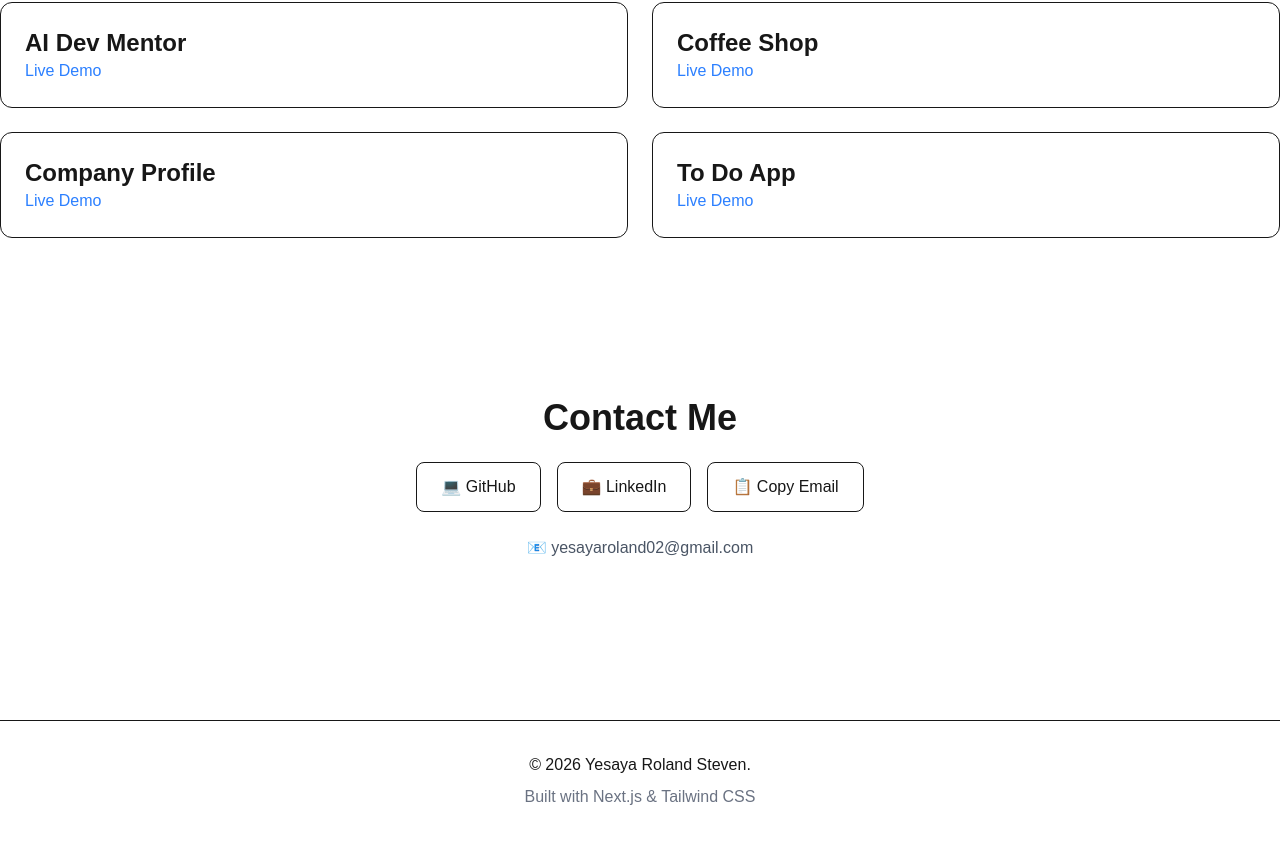
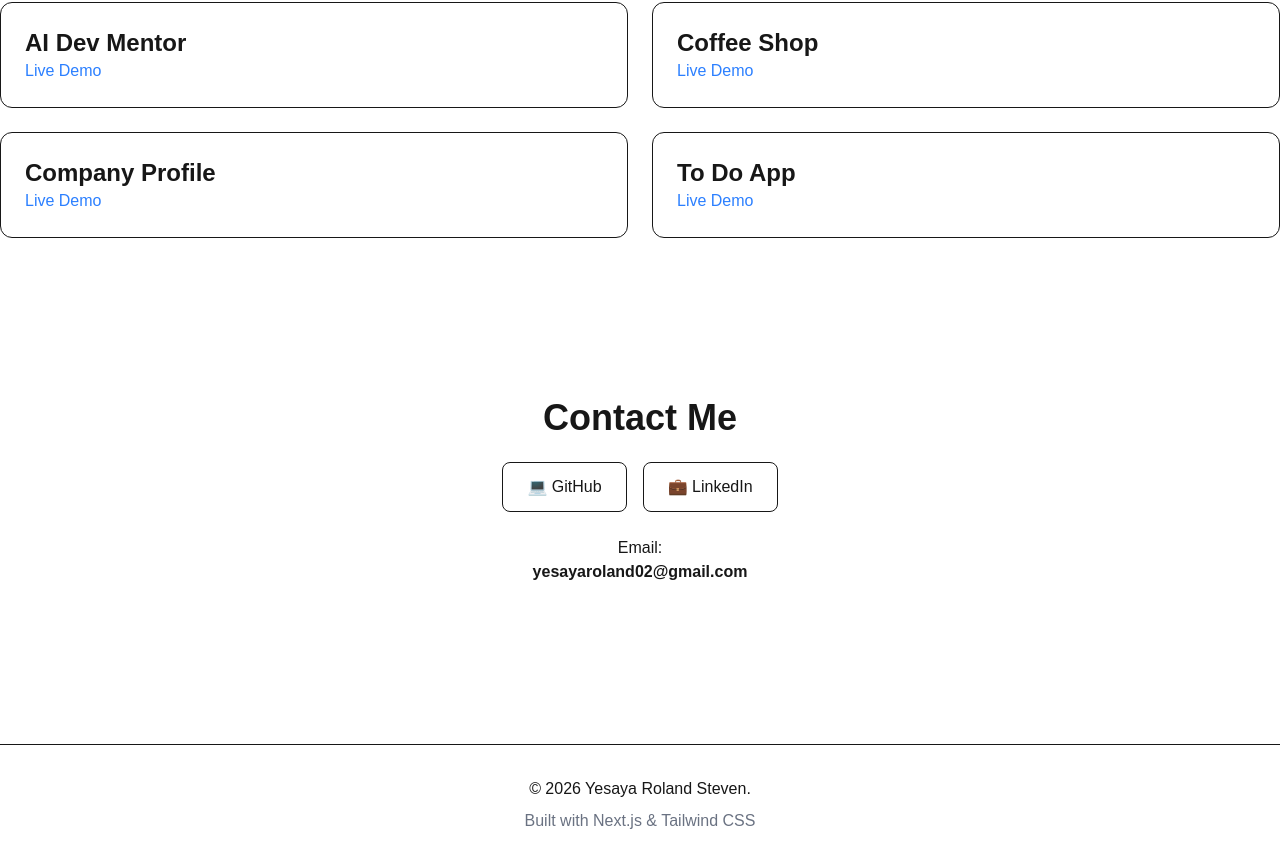
Before and after one commit to yesayaroland02-web/potofolio-IT, a Next.js app: page / in a window 1280 px wide. Shown: the part 1548-2413 px from the top of the page. Before the commit the page ends 2389 px from the top, so only its background shows below. Built offline with nearby package versions, Linux system fonts and the light colour scheme.

Commit message:
Update contact.tsx

```diff
--- a/components/contact.tsx
+++ b/components/contact.tsx
@@ -1,12 +1,4 @@
 export default function Contact() {
-  const copyEmail = async () => {
-    await navigator.clipboard.writeText(
-      "yesayaroland02@gmail.com"
-    );
-
-    alert("Email copied!");
-  };
-
   return (
     <section
       id="contact"
@@ -16,12 +8,12 @@ export default function Contact() {
         Contact Me
       </h2>
 
-      <div className="flex justify-center gap-4 mt-6 flex-wrap">
+      <div className="flex justify-center gap-4 flex-wrap">
         <a
           href="https://github.com/yesayaroland02-web"
           target="_blank"
           rel="noopener noreferrer"
-          className="px-6 py-3 border rounded-lg hover:bg-gray-100"
+          className="px-6 py-3 border rounded-lg"
         >
           💻 GitHub
         </a>
@@ -30,22 +22,18 @@ export default function Contact() {
           href="https://www.linkedin.com/in/yesaya-roland-steven-51286b335/"
           target="_blank"
           rel="noopener noreferrer"
-          className="px-6 py-3 border rounded-lg hover:bg-gray-100"
+          className="px-6 py-3 border rounded-lg"
         >
           💼 LinkedIn
         </a>
-
-        <button
-          onClick={copyEmail}
-          className="px-6 py-3 border rounded-lg hover:bg-gray-100"
-        >
-          📋 Copy Email
-        </button>
       </div>
 
-      <p className="mt-6 text-gray-600">
-        📧 yesayaroland02@gmail.com
-      </p>
+      <div className="mt-6">
+        <p>Email:</p>
+        <p className="font-semibold">
+          yesayaroland02@gmail.com
+        </p>
+      </div>
     </section>
   );
 }
```
